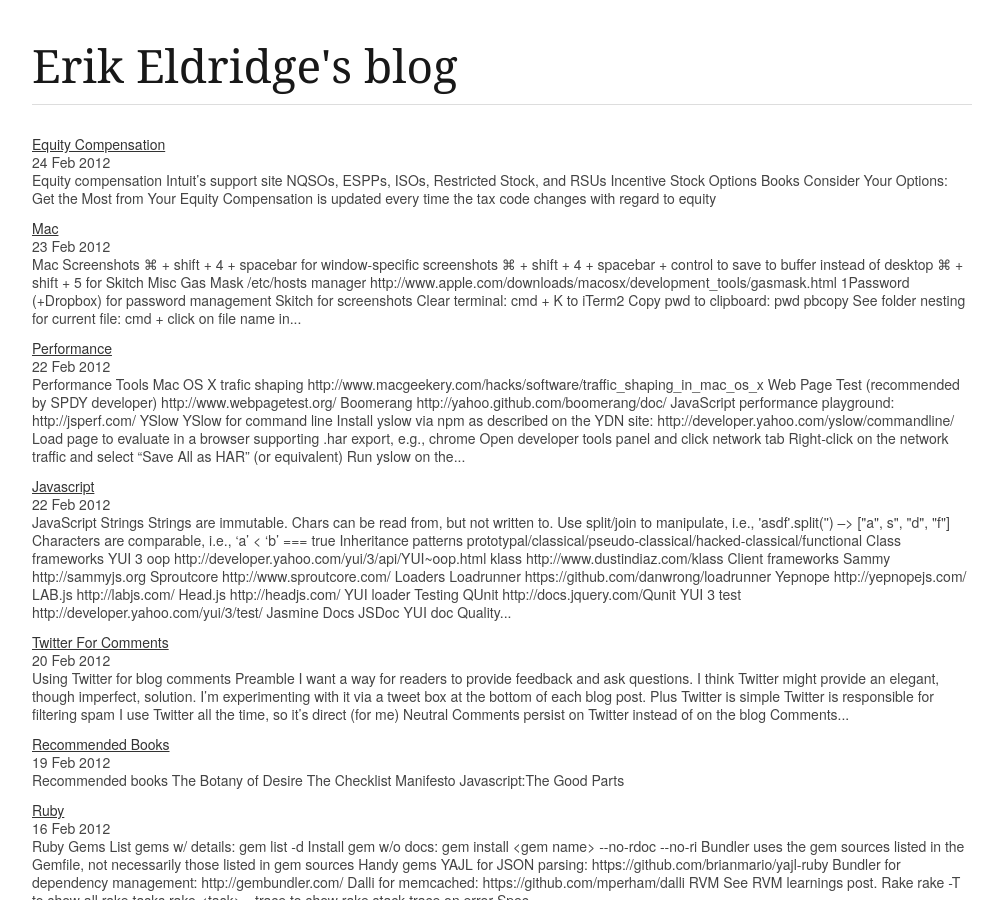
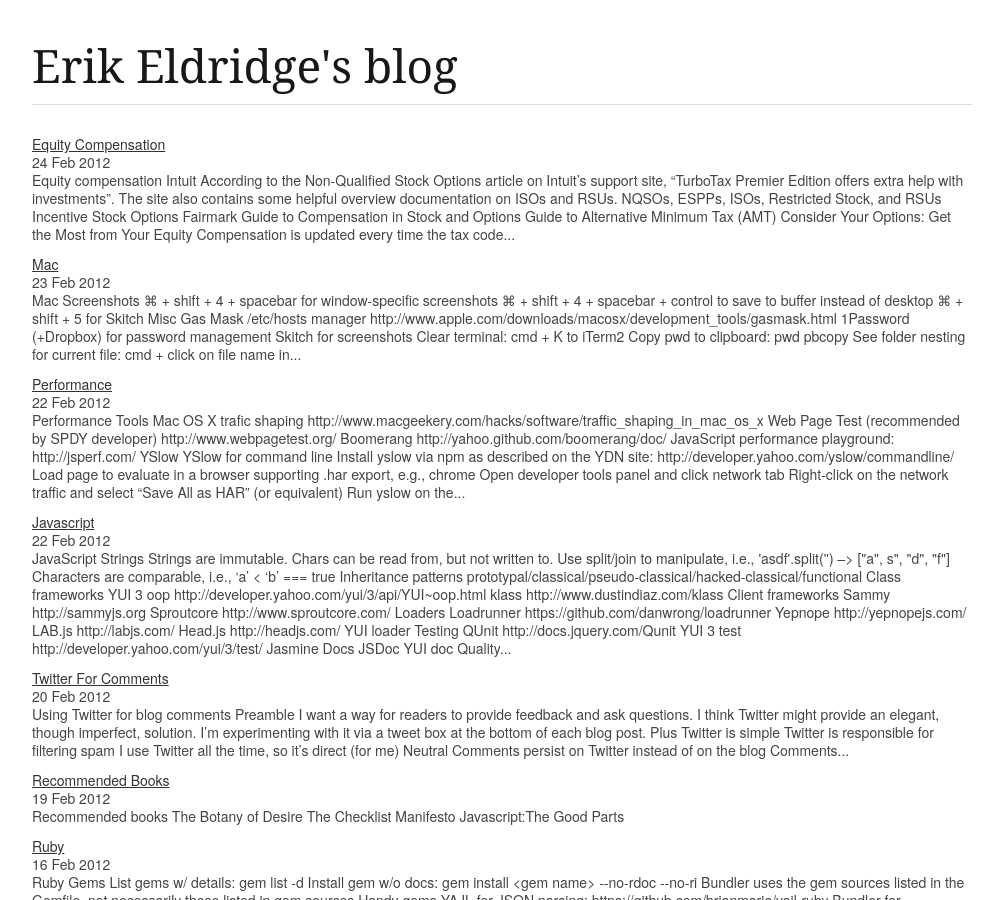
Before and after one commit to erikeldridge/erikeldridge.github.com, a Jekyll site: the page built from index.html, in a window 1280 px wide and 900 px high. Shown: the whole window, without its empty margins (138-1135 px from the left). Built offline with Jekyll 4.4.1, drawn with Linux system fonts in a browser that asks for light colours; Markdown is read by kramdown in place of the engine named in the settings.

Commit message:
Add fairmark section to equity post

```diff
--- a/_posts/2012-2-24-equity-compensation.md
+++ b/_posts/2012-2-24-equity-compensation.md
@@ -4,11 +4,21 @@
 
 ## Equity compensation
 
-### Intuit's support site
+### Intuit
+
+According to the [Non-Qualified Stock Options](http://turbotax.intuit.com/tax-tools/tax-tips/Investments-and-Taxes/Non-Qualified-Stock-Options/INF12046.html) article on Intuit's support site, "TurboTax Premier Edition offers extra help with investments".
+
+The site also contains some helpful overview documentation on ISOs and RSUs.
 
 * [NQSOs, ESPPs, ISOs, Restricted Stock, and RSUs](http://turbotax.intuit.com/support/iq/Investment-Income/NQSOs--ESPPs--ISOs--Restricted-Stock--and-RSUs/GEN12204.html)
 * [Incentive Stock Options](http://turbotax.intuit.com/tax-tools/tax-tips/Investments-and-Taxes/Incentive-Stock-Options/INF12049.html)
 
-### Books
+### Fairmark
 
+* [Guide to Compensation in Stock and Options](http://fairmark.com/execcomp/index.htm)
+* [Guide to Alternative Minimum Tax (AMT)](http://fairmark.com/amt/index.htm)
 * [Consider Your Options: Get the Most from Your Equity Compensation](http://www.amazon.com/gp/product/0979224896/ref=ox_sc_act_title_1?ie=UTF8&m=ATVPDKIKX0DER) is updated every time the tax code changes with regard to equity
+
+<div class="no-markdown">
+  <iframe width="420" height="315" src="http://www.youtube.com/embed/nWU0bfo-bSY" frameborder="0" allowfullscreen></iframe>
+</div>
```
